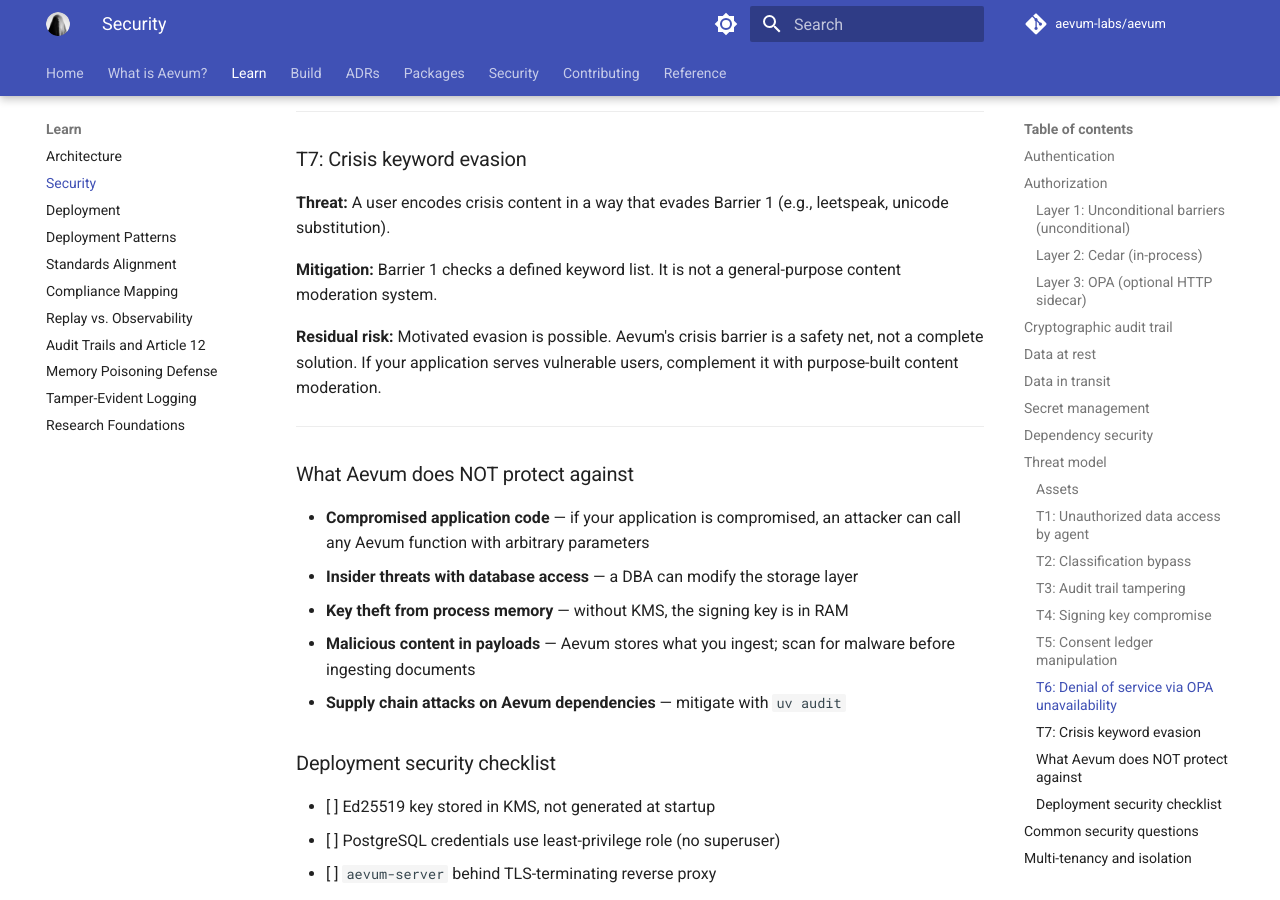
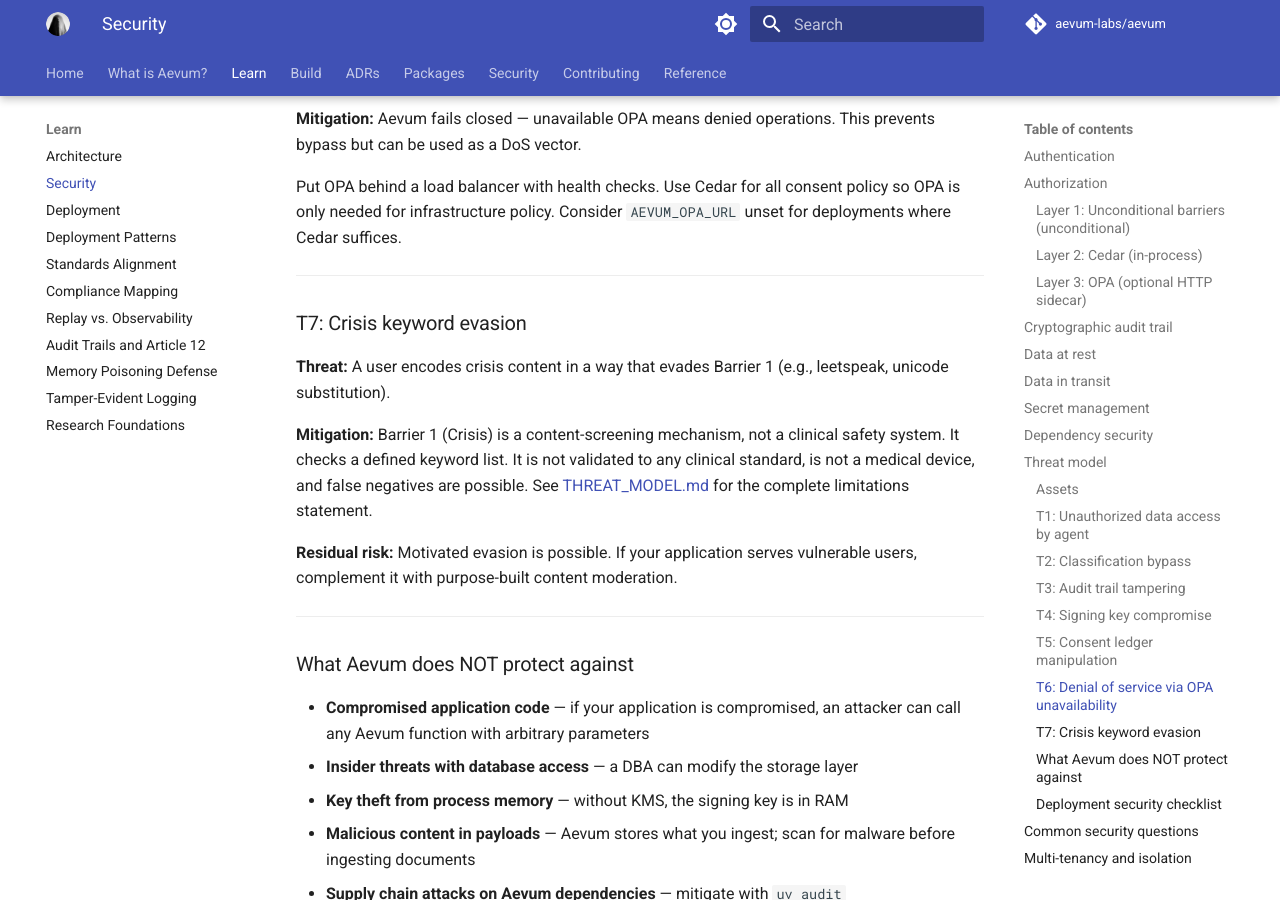
Before and after one commit to aevum-labs/aevum, an MkDocs documentation site: the page built from docs/learn/security.md, in a window 1280 px wide and 900 px high, scrolled down 5264 px. Built offline with MkDocs 1.6.1 and Material for MkDocs 9.7.7, drawn with Linux system fonts in a browser that asks for light colours; plug-ins that fetch from the network failed and are left out; comment, search, counter and statistics services are not loaded; some of the changed text lies outside the part shown.

Commit message:
docs: final verification pass — enterprise pages and language cleanup
Enterprise docs updated (now consolidated in learn/security.md and
learn/deployment.md — the enterprise/ paths are redirect stubs):
- learn/security.md: added THREAT_MODEL.md note at top of page; updated
  T7 crisis barrier language to match Handoff E disclaimer (content-screening
  mechanism, not clinical safety system; false negatives possible; not a
  medical device); linked to THREAT_MODEL.md for complete limitations statement
- CLAUDE.md: updated stale terminology table entry (absolute barrier →
  unconditional barrier) and frozen invariant reference to match current
  user-facing language; updated description (deterministic replay →
  verifiable decision records)

No changes needed to learn/deployment.md — license table and OIDC
section were already correct, with no removed package references.

Language fixes:
- Prohibited phrase grep: zero results in docs/ and README.md
- Removed package refs (aevum-sdk, aevum-oidc, aevum-llm, aevum-store-jena):
  zero results in key docs directories

mkdocs --strict: exit 0, zero warnings
Tests: 276 passed, 12 skipped
Ruff: all checks passed

https://claude.ai/code/session_01XP2vvMBp1zNrUezMGu4RsH

```diff
--- a/docs/learn/security.md
+++ b/docs/learn/security.md
@@ -5,6 +5,13 @@ production deployment."
 ---
 
 # Security
+
+!!! note
+    This page covers the security architecture and deployment-specific threats.
+    For the complete library trust model — including trust assumptions,
+    known limitations, and regulated-workload recommendations — see
+    [THREAT_MODEL.md](https://github.com/aevum-labs/aevum/blob/main/THREAT_MODEL.md)
+    in the repository root.
 
 ## Authentication
 
@@ -229,11 +236,13 @@ policy so OPA is only needed for infrastructure policy. Consider
 **Threat:** A user encodes crisis content in a way that evades Barrier 1
 (e.g., leetspeak, unicode substitution).
 
-**Mitigation:** Barrier 1 checks a defined keyword list. It is not a
-general-purpose content moderation system.
+**Mitigation:** Barrier 1 (Crisis) is a content-screening mechanism, not a
+clinical safety system. It checks a defined keyword list. It is not validated
+to any clinical standard, is not a medical device, and false negatives are
+possible. See [THREAT_MODEL.md](https://github.com/aevum-labs/aevum/blob/main/THREAT_MODEL.md)
+for the complete limitations statement.
 
-**Residual risk:** Motivated evasion is possible. Aevum's crisis barrier
-is a safety net, not a complete solution. If your application serves
+**Residual risk:** Motivated evasion is possible. If your application serves
 vulnerable users, complement it with purpose-built content moderation.
 
 ---
```
Also changed, not shown: CLAUDE.md (+3 -3 lines).
